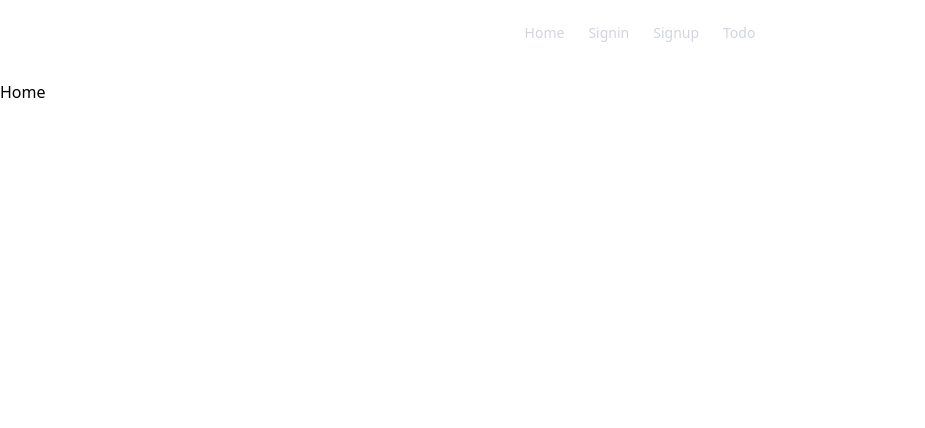
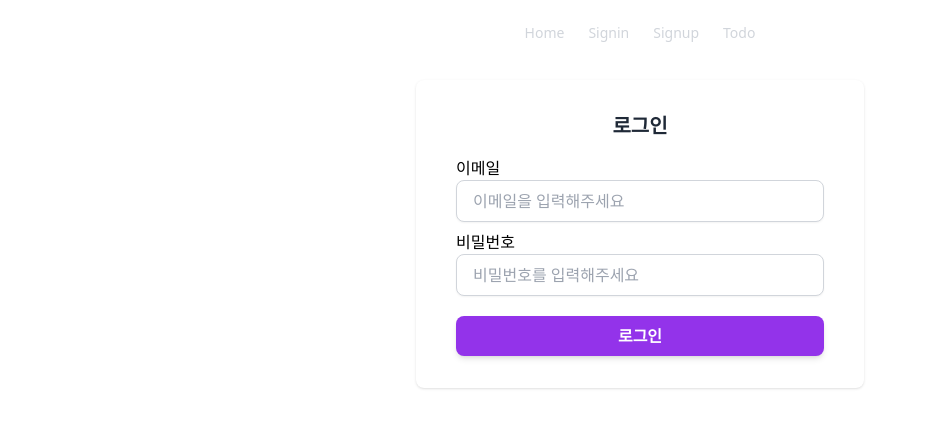
Before and after one commit to DoctorK4/wanted-pre-onboarding-frontend, a React (Create React App) app: page / in a window 1280 px wide. Shown: the top 428 px of the page, without its empty margins (0-925 px from the left). Built offline with nearby package versions, Linux system fonts and the light colour scheme; the HTML template or start-up script is replaced by a standard one.

Commit message:
style : Signin, Signup 페이지 tailwind css 적용

```diff
--- a/src/App.jsx
+++ b/src/App.jsx
@@ -14,7 +14,7 @@ function App() {
       <BrowserRouter>
         <Navbar />
         <Routes>
-          <Route path="/" element={<Home />}></Route>
+          <Route path="/" element={token ? <Navigate to="/todo" /> : <SignIn />}></Route>
           <Route path="/signup" element={token ? <Navigate to="/todo" /> : <SignUp />}></Route>
           <Route path="/signin" element={token ? <Navigate to="/todo" /> : <SignIn />}></Route>
           <Route path="/todo" element={!token ? <Navigate to="/signin" /> : <ToDoList />}></Route>
--- a/src/pages/signIn.jsx
+++ b/src/pages/signIn.jsx
@@ -51,34 +51,38 @@ function SignIn() {
   };
 
   return (
-    <>
+    <div className="flex flex-col w-full max-w-md px-4 py-8 bg-white rounded-lg shadow sm:px-6 md:px-8 lg:px-10 mx-auto">
+      <h2 className="mb-4 text-xl font-bold text-gray-800 text-center">로그인</h2>
       <label htmlFor="email">이메일</label>
       <input
         id="email"
+        className="rounded-lg flex-1 appearance-none border border-gray-300 w-full py-2 px-4 bg-white text-gray-700 placeholder-gray-400 shadow-sm text-base focus:outline-none focus:ring-2 focus:ring-purple-600 focus:border-transparent"
         data-testid="email-input"
         placeholder="이메일을 입력해주세요"
         type="email"
         value={email}
         onChange={validateEmail}
-      />
-      <label htmlFor="password">비밀번호</label>
+        />
+      <label htmlFor="password" className="mt-2">비밀번호</label>
       <input
         id="password"
+        className="rounded-lg flex-1 appearance-none border border-gray-300 w-full py-2 px-4 bg-white text-gray-700 placeholder-gray-400 shadow-sm text-base focus:outline-none focus:ring-2 focus:ring-purple-600 focus:border-transparent"
         data-testid="password-input"
         placeholder="비밀번호를 입력해주세요"
         type="password"
         value={password}
         onChange={validatePassword}
-      />
+        />
       <button
         type="submit"
+        className="mt-5 py-2 px-4 bg-purple-600 hover:bg-purple-700 focus:ring-purple-500 focus:ring-offset-purple-200 text-white w-full transition ease-in duration-200 text-center text-base font-semibold shadow-md focus:outline-none focus:ring-2 focus:ring-offset-2  rounded-lg "
         data-testid="signin-button"
         disabled={!(validEmail && validPassword)}
         onClick={register}
       >
         로그인
       </button>
-    </>
+    </div>
   );
 }
 
--- a/src/pages/signUp.jsx
+++ b/src/pages/signUp.jsx
@@ -49,19 +49,22 @@ function SignUp() {
   };
 
   return (
-    <>
+    <div className="flex flex-col w-full max-w-md px-4 py-8 bg-white rounded-lg shadow sm:px-6 md:px-8 lg:px-10 mx-auto">
+      <h2 className="mb-4 text-xl font-bold text-gray-800 text-center">회원가입</h2>
       <label htmlFor="email">이메일</label>
       <input
         id="email"
+        className="rounded-lg flex-1 appearance-none border border-gray-300 w-full py-2 px-4 bg-white text-gray-700 placeholder-gray-400 shadow-sm text-base focus:outline-none focus:ring-2 focus:ring-purple-600 focus:border-transparent"
         data-testid="email-input"
         placeholder="이메일을 입력해주세요"
         type="email"
         value={email}
         onChange={validateEmail}
       />
-      <label htmlFor="password">비밀번호</label>
+      <label htmlFor="password" className="mt-2">비밀번호</label>
       <input
         id="password"
+        className="rounded-lg flex-1 appearance-none border border-gray-300 w-full py-2 px-4 bg-white text-gray-700 placeholder-gray-400 shadow-sm text-base focus:outline-none focus:ring-2 focus:ring-purple-600 focus:border-transparent"
         data-testid="password-input"
         placeholder="비밀번호를 입력해주세요"
         type="password"
@@ -70,13 +73,14 @@ function SignUp() {
       />
       <button
         type="submit"
+        className="mt-5 py-2 px-4 bg-purple-600 hover:bg-purple-700 focus:ring-purple-500 focus:ring-offset-purple-200 text-white w-full transition ease-in duration-200 text-center text-base font-semibold shadow-md focus:outline-none focus:ring-2 focus:ring-offset-2  rounded-lg "
         data-testid="signup-button"
         disabled={!(validEmail && validPassword)}
         onClick={register}
       >
         회원가입
       </button>
-    </>
+    </div>
   );
 }
 
```
